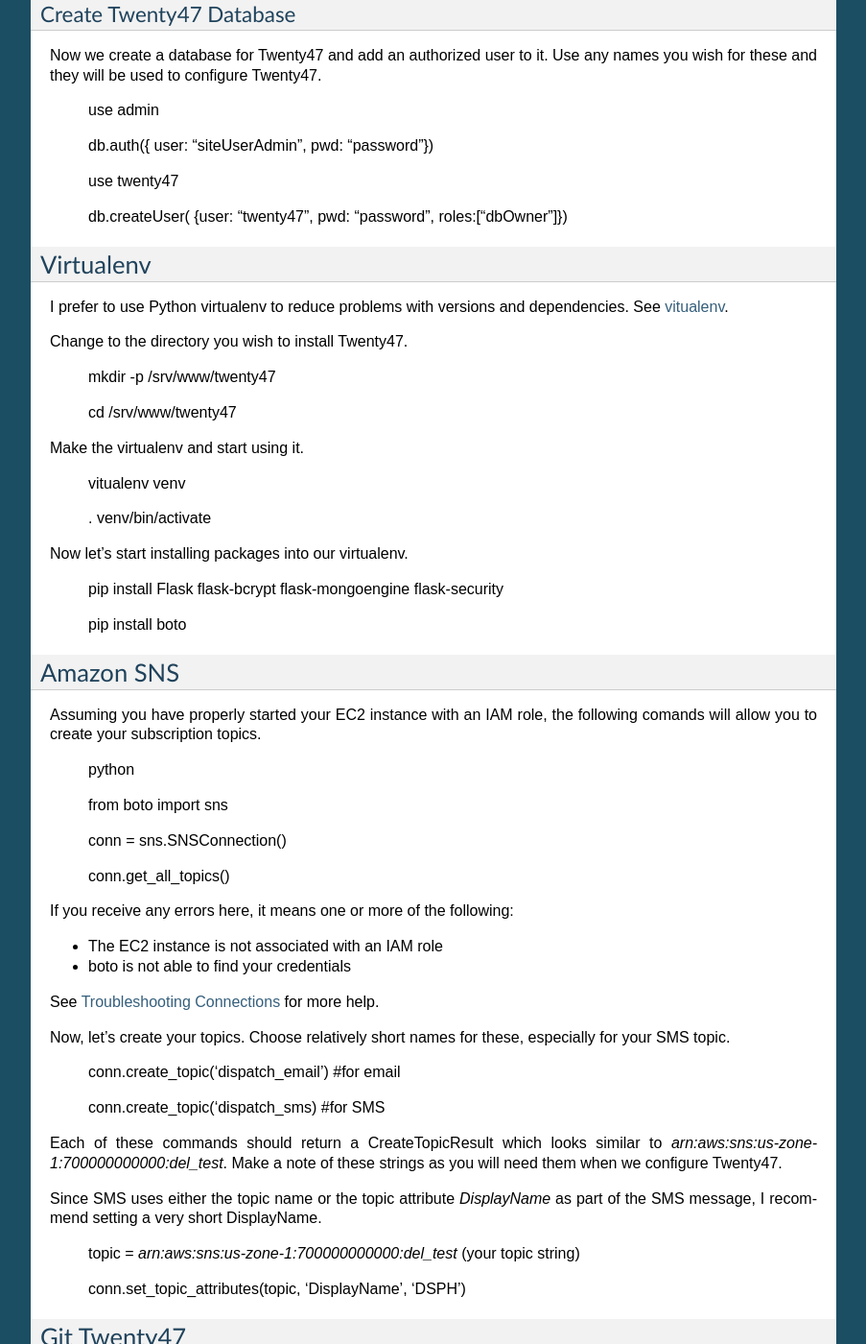
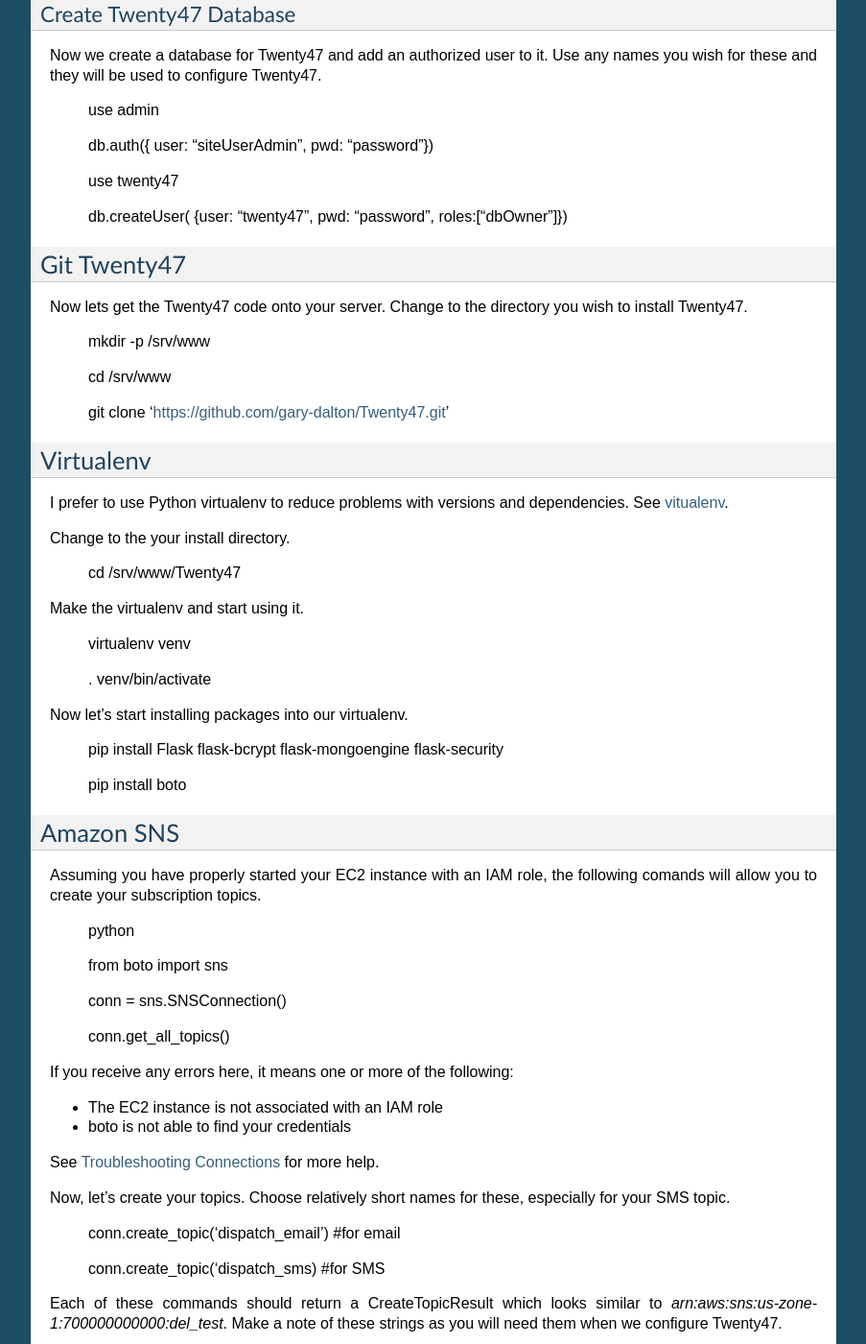
Before and after one commit to gary-dalton/Twenty47, a Sphinx documentation site: the page built from docs/installation.rst, in a window 1280 px wide and 1400 px high, scrolled down 1762 px. Shown: the whole window at 96% size, without its empty margins (198-1101 px from the left). Built offline with Sphinx 7.4.7, drawn with Linux system fonts in a browser that asks for light colours; pages that are not in the unit, such as notebooks, are missing from menus; some of the changed text lies outside the part shown.

Commit message:
move Git section up

```diff
--- a/docs/installation.rst
+++ b/docs/installation.rst
@@ -111,20 +111,29 @@
 
     db.createUser( {user: "twenty47", pwd: "password", roles:["dbOwner"]})
 
+Git Twenty47
+------------
+Now lets get the Twenty47 code onto your server. Change to the directory
+you wish to install Twenty47.
+
+    mkdir -p /srv/www
+
+    cd /srv/www
+
+    git clone 'https://github.com/gary-dalton/Twenty47.git'
+
 Virtualenv
 ----------
 I prefer to use Python virtualenv to reduce problems with versions and
 dependencies. See `vitualenv <https://virtualenv.pypa.io/en/latest/virtualenv.html/>`_.
 
-Change to the directory you wish to install Twenty47.
+Change to the your install directory.
 
-    mkdir -p /srv/www/twenty47
-
-    cd /srv/www/twenty47
+    cd /srv/www/Twenty47
 
 Make the virtualenv and start using it.
 
-    vitualenv venv
+    virtualenv venv
 
     . venv/bin/activate
 
```
Also changed, not shown: other parts of docs/installation.rst (+0 -7 lines).
